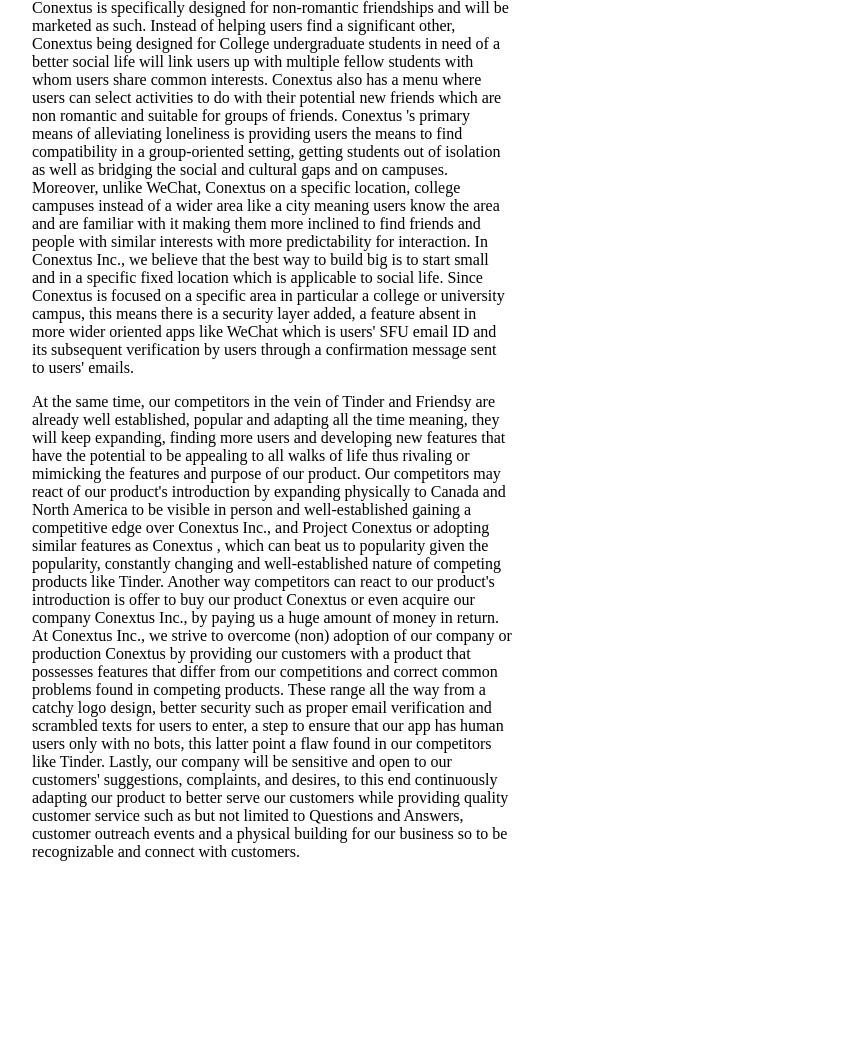
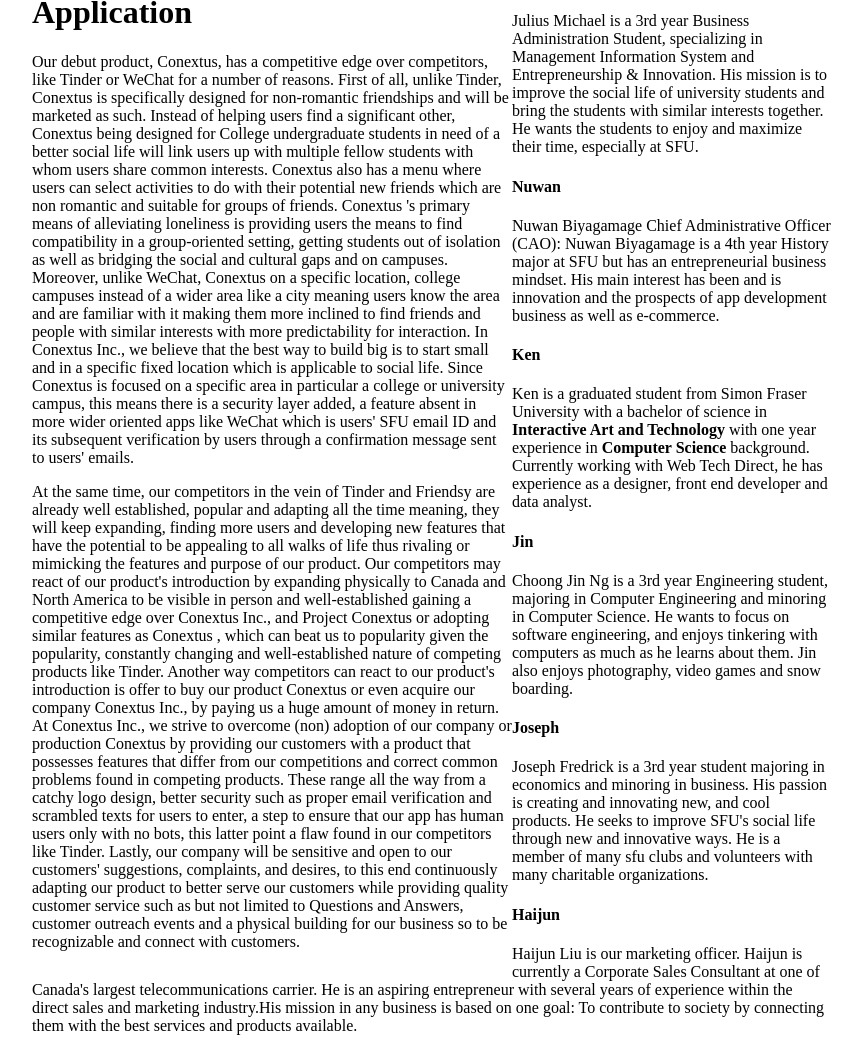
Before and after one commit to hidevi/Info-Page-1.2, a plain HTML site: page index.html in a window 1280 px wide. Shown: the part 357-1408 px from the top of the page, without its empty margins (208-1070 px from the left). Before the commit the page ends 1234 px from the top, so only its background shows below. Drawn offline with Linux system fonts and the light colour scheme; some packages are replaced by stand-ins of ours; a script that the page names is missing.

Commit message:
updated index

```diff
--- a/index.html
+++ b/index.html
@@ -44,7 +44,7 @@
 		</div>
 			<img src = "" alt = "" />
 		<div class = "grid_40">
-
+			<img src="http://placehold.it/350x150"/>
 
 		</div>
 		<!-- COMPANY INFO END -->
@@ -68,6 +68,51 @@
 
 
 		<!-- APPLICATION END -->
+
+		<!-- TEAM -->
+		<div class = "grid_50">
+			<h4>Julius</h4>
+            <p>
+              Julius Michael is a 3rd year Business Administration Student, specializing in Management Information System and Entrepreneurship & Innovation. His mission is to improve the social life of university students and bring the students with similar interests together. He wants the students to enjoy and maximize their time, especially at SFU.
+            </p>
+		</div>
+
+		<div class = "grid_50">
+			<h4>Nuwan</h4>
+             <p>
+             Nuwan Biyagamage Chief Administrative Officer (CAO): Nuwan Biyagamage is a 4th year History major at SFU but has an entrepreneurial business mindset. His main interest has been and is innovation and the prospects of app development business as well as e-commerce.
+             </p>
+		</div>
+
+		<div class = "grid_50">
+			<h4>Ken</h4>
+			<p>
+            Ken is a graduated student from Simon Fraser University with a bachelor of science in <b>Interactive Art and Technology</b> with one year experience in <b>Computer Science</b> background. Currently working with Web Tech Direct, he has experience as a designer, front end developer and data analyst.
+			</p>
+		</div>
+
+		<div class = "grid_50">
+			<h4>Jin</h4>
+			<p>
+            Choong Jin Ng is a 3rd year Engineering student, majoring in Computer Engineering and minoring in Computer Science. He wants to focus on software engineering, and enjoys tinkering with computers as much as he learns about them. Jin also enjoys photography, video games and snow boarding.
+			</p>
+		</div>
+
+		<div class = "grid_50">
+			<h4>Joseph</h4>
+            <p>
+              Joseph Fredrick is a 3rd year student majoring in economics and minoring in business. His passion is creating and innovating new, and cool products. He seeks to improve SFU's social life through new and innovative ways. He is a member of many sfu clubs and volunteers with many charitable organizations.
+            </p>
+		</div>
+
+		<div class = "grid_50">
+			<h4>Haijun</h4>
+            <p>Haijun Liu is our marketing officer. Haijun is currently a Corporate Sales Consultant at one of Canada's largest telecommunications carrier. He is an aspiring entrepreneur with several years of experience within the direct sales and marketing industry.His mission in any business is based on one goal: To contribute to society by connecting them with the best services and products available.
+			</p>
+		</div>
+
+		<!-- TEAM END -->
+
 	</div>
 	<!-- CONTENT END-->
 </body>
```
